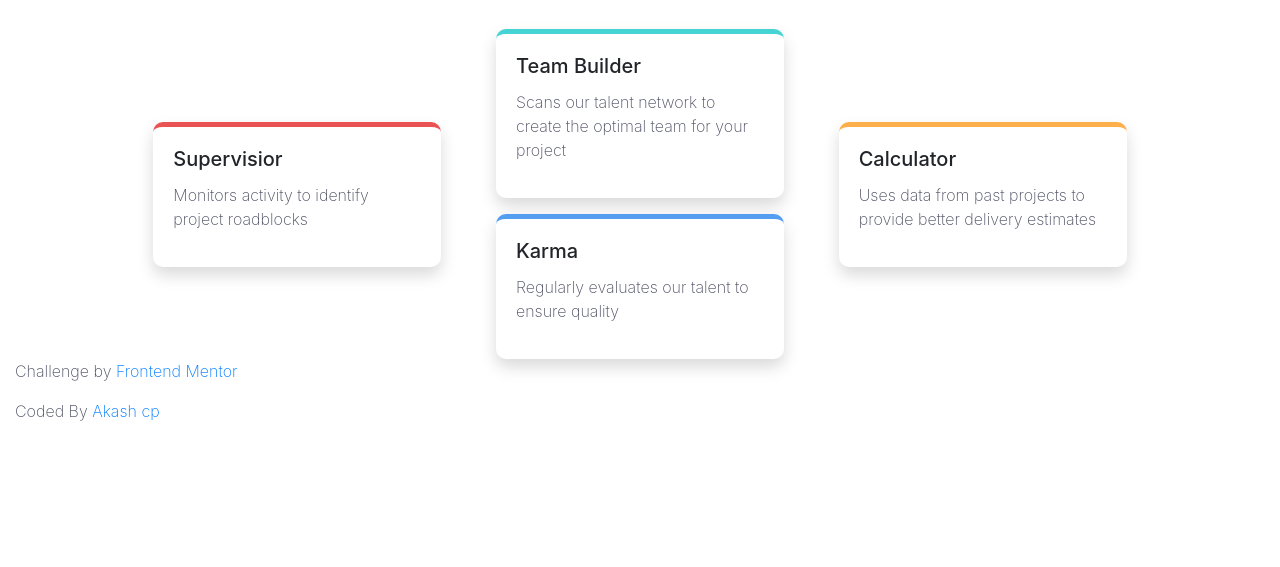
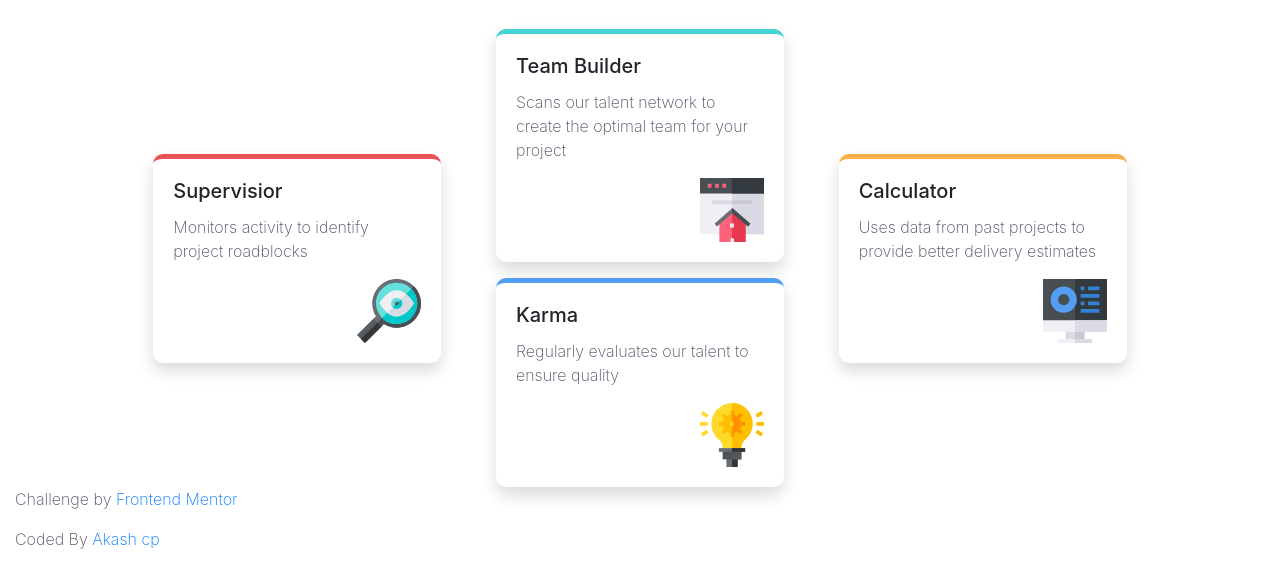
Before and after one commit to shakaccp/mentorchallenge1, a plain HTML site: page index.html in a window 1280 px wide. Shown: the part 257-824 px from the top of the page. Before the commit the page ends 800 px from the top, so only its background shows below. Drawn offline with nearby package versions, Linux system fonts and the light colour scheme; files that its build step writes are made by us from their sources.

Commit message:
updated html sources

```diff
--- a/index.html
+++ b/index.html
@@ -14,7 +14,7 @@
     <!-- fonts -->
     <link href="https://fonts.googleapis.com/css2?family=Poppins:wght@200;400;600&display=swap" rel="stylesheet">
     <title>Four Card Section</title>
-    <link rel="stylesheet" href="/media/akash/2AC8DD0AC8DCD4E3/Webdevlinux/frontendmentor/four-card-feature-section-master/styles.css">
+    <link rel="stylesheet" href="styles.css">
   </head>
   <body>
     <div class="container-fluid">
@@ -31,7 +31,7 @@
           <div class="card-body">
             <h5 class="card-title">Supervisior</h5>
             <p class="card-text">Monitors activity to identify project roadblocks</p>
-            <img src="/media/akash/2AC8DD0AC8DCD4E3/Webdevlinux/frontendmentor/four-card-feature-section-master/images/icon-supervisor.svg" alt="">
+            <img src="icon-supervisor.svg" alt="">
           </div>
         </div>
 
@@ -40,7 +40,7 @@
             <div class="card-body">
               <h5 class="card-title">Team Builder</h5>
               <p class="card-text">Scans our talent network to create the optimal team for your project</p>
-              <img src="/media/akash/2AC8DD0AC8DCD4E3/Webdevlinux/frontendmentor/four-card-feature-section-master/images/icon-team-builder.svg" alt="">
+              <img src="icon-team-builder.svg" alt="">
             </div>
           </div>
 
@@ -49,7 +49,7 @@
             <div class="card-body">
               <h5 class="card-title">Karma</h5>
               <p class="card-text">Regularly evaluates our talent to ensure quality</p>
-              <img src="/media/akash/2AC8DD0AC8DCD4E3/Webdevlinux/frontendmentor/four-card-feature-section-master/images/icon-karma.svg" alt="">
+              <img src="icon-karma.svg" alt="">
             </div>
           </div>
         </div>
@@ -59,7 +59,7 @@
           <div class="card-body">
             <h5 class="card-title">Calculator</h5>
             <p class="card-text">Uses data from past projects to provide better delivery estimates</p>
-            <img src="/media/akash/2AC8DD0AC8DCD4E3/Webdevlinux/frontendmentor/four-card-feature-section-master/images/icon-calculator.svg" alt="">
+            <img src="icon-calculator.svg" alt="">
           </div>
         </div>
       </div>
```
